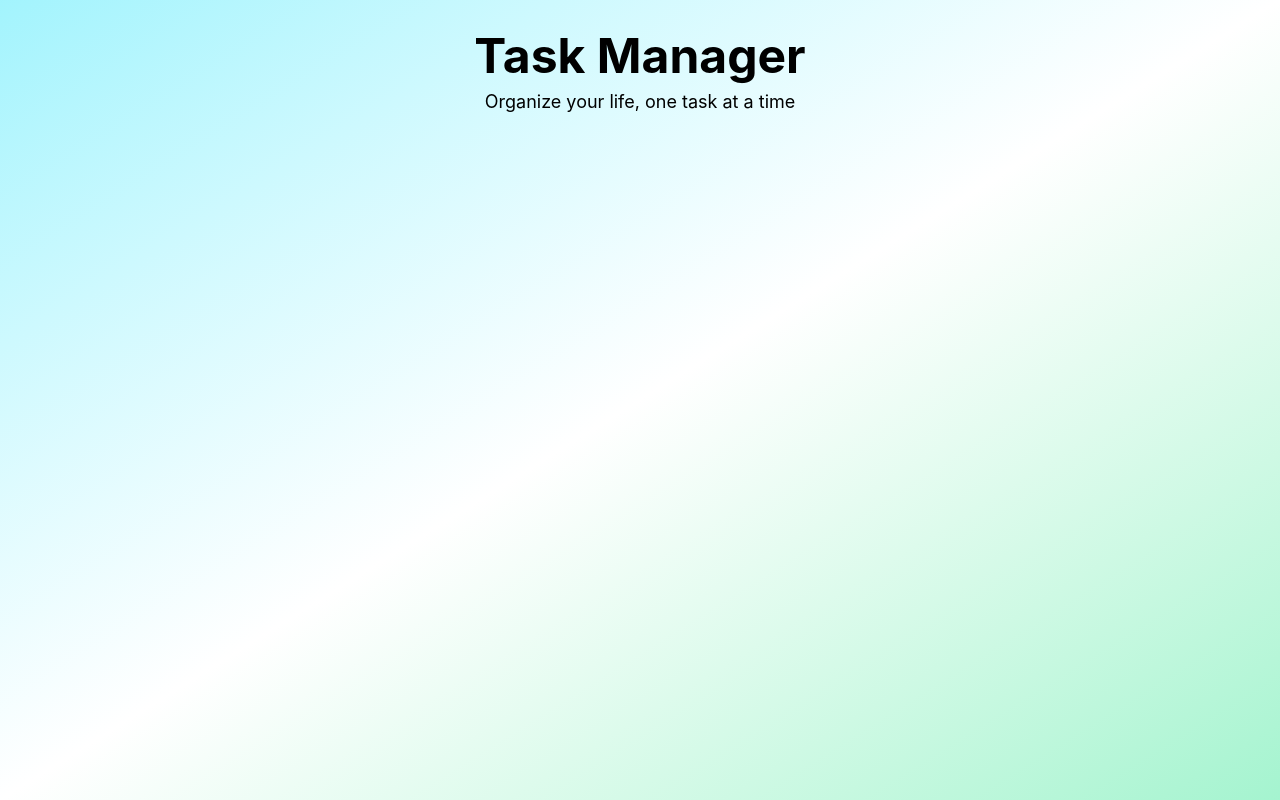
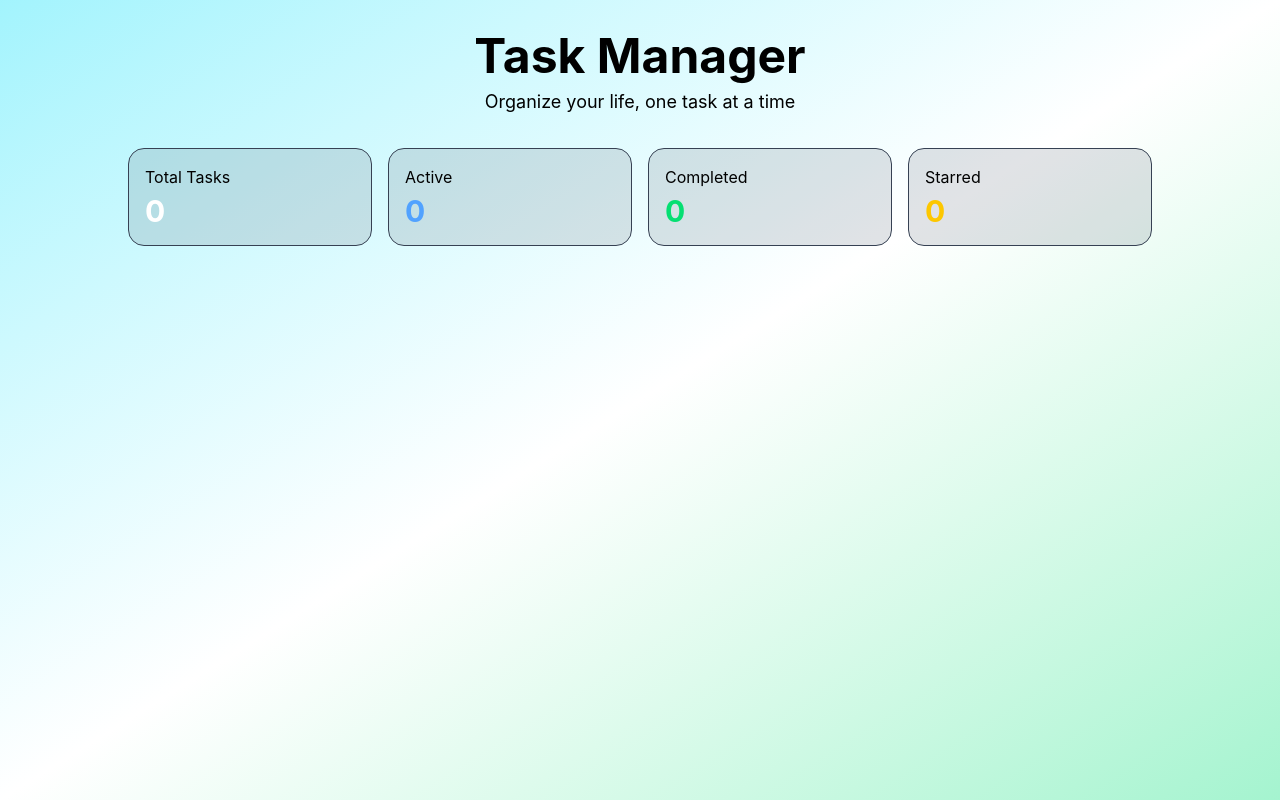
Before and after one commit to Nariman-Hasanpanah/todo-app, a React (Vite) app: page / in a window 1280 px wide. Built offline with nearby package versions, Linux system fonts and the light colour scheme.

Commit message:
Feat : add statistics bar section

```diff
--- a/src/App.jsx
+++ b/src/App.jsx
@@ -1,6 +1,17 @@
 import Header from "./components/Header";
+import StatsBar from "./components/StatsBar";
+import { useState } from "react";
 
 const App = () => {
+  const [tasks, setTasks] = useState([]);
+
+  const stats = {
+    total: tasks.length,
+    active: tasks.filter((t) => !t.completed).length,
+    completed: tasks.filter((t) => t.completed).length,
+    starred: tasks.filter((t) => t.starred).length,
+  };
+
   return (
     <>
       <div
@@ -9,6 +20,7 @@ const App = () => {
       >
         <div id="task-manager" className="max-w-5xl mx-auto">
           <Header />
+          <StatsBar stats={stats} />
         </div>
       </div>
     </>
--- /dev/null
+++ b/src/components/StatsBar.jsx
@@ -0,0 +1,33 @@
+const StatsBar = ({ stats }) => {
+  return (
+    <>
+      <div
+        id="stats-container"
+        className="grid grid-cols-2 md:grid-cols-4 gap-4 mb-8"
+      >
+        <div className="bg-gray-500/20 rounded-2xl p-4 border border-gray-700 hover:bg-gray-700/30 transition-all duration-500">
+          <div className="text-black text-md mb-1">Total Tasks</div>
+          <div className="text-3xl font-bold text-white">{stats.total}</div>
+        </div>
+        <div className="bg-gray-500/20 rounded-2xl p-4 border border-gray-700 hover:bg-gray-700/30 transition-all duration-500">
+          <div className="text-black text-md mb-1">Active</div>
+          <div className="text-3xl font-bold text-blue-400">{stats.active}</div>
+        </div>
+        <div className="bg-gray-500/20 rounded-2xl p-4 border border-gray-700 hover:bg-gray-700/30 transition-all duration-500">
+          <div className="text-black text-md mb-1">Completed</div>
+          <div className="text-3xl font-bold text-green-400">
+            {stats.completed}
+          </div>
+        </div>
+        <div className="bg-gray-500/20 rounded-2xl p-4 border border-gray-700 hover:bg-gray-700/30 transition-all duration-500">
+          <div className="text-black text-md mb-1">Starred</div>
+          <div className="text-3xl font-bold text-yellow-400">
+            {stats.starred}
+          </div>
+        </div>
+      </div>
+    </>
+  );
+};
+
+export default StatsBar;
```
